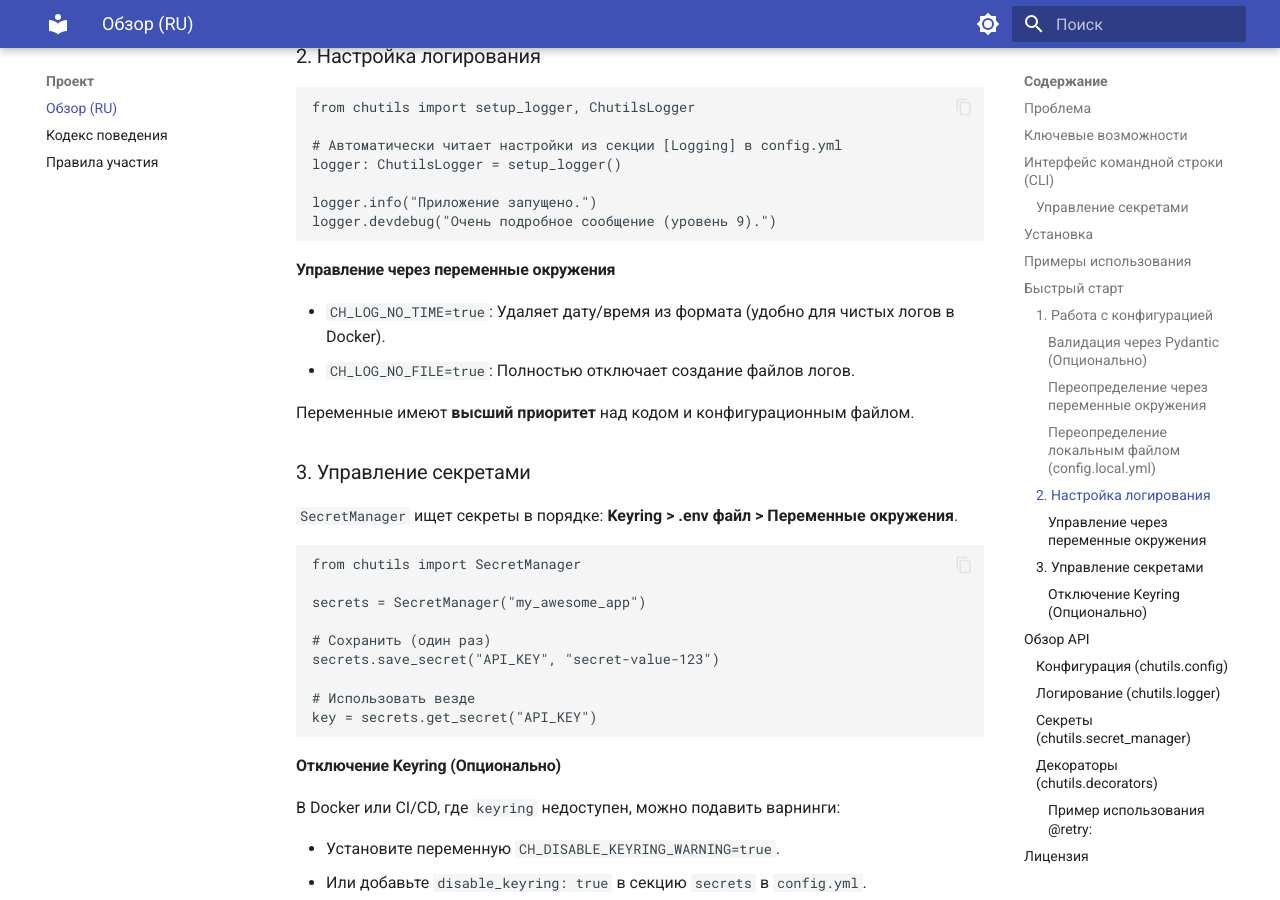
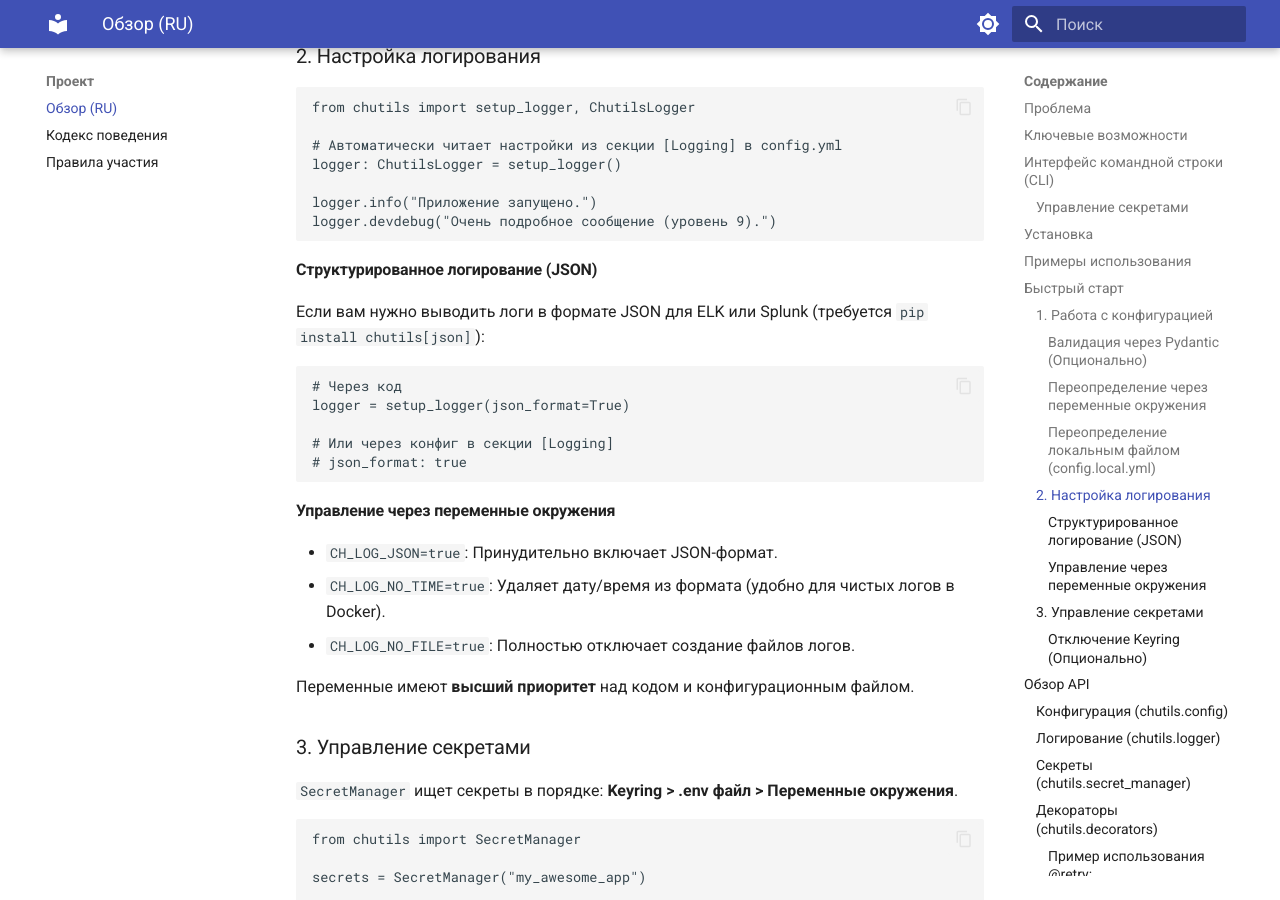
Before and after one commit to Chu4hel/chutils, an MkDocs documentation site: the page built from docs/README_RU.md, in a window 1280 px wide and 900 px high, scrolled down 3303 px. Built offline with MkDocs 1.6.1 and Material for MkDocs 9.7.7, drawn with Linux system fonts in a browser that asks for light colours.

Commit message:
docs(logger): Обновить документацию и расширить тесты для JSON-логирования

````diff
--- a/docs/README_RU.md
+++ b/docs/README_RU.md
@@ -151,8 +151,21 @@ logger.info("Приложение запущено.")
 logger.devdebug("Очень подробное сообщение (уровень 9).")
 ```
 
+#### Структурированное логирование (JSON)
+
+Если вам нужно выводить логи в формате JSON для ELK или Splunk (требуется `pip install chutils[json]`):
+
+```python
+# Через код
+logger = setup_logger(json_format=True)
+
+# Или через конфиг в секции [Logging]
+# json_format: true
+```
+
 #### Управление через переменные окружения
 
+- `CH_LOG_JSON=true`: Принудительно включает JSON-формат.
 - `CH_LOG_NO_TIME=true`: Удаляет дату/время из формата (удобно для чистых логов в Docker).
 - `CH_LOG_NO_FILE=true`: Полностью отключает создание файлов логов.
 
````
Also changed, not shown: README.md (+13 -0 lines), 1 other file.
